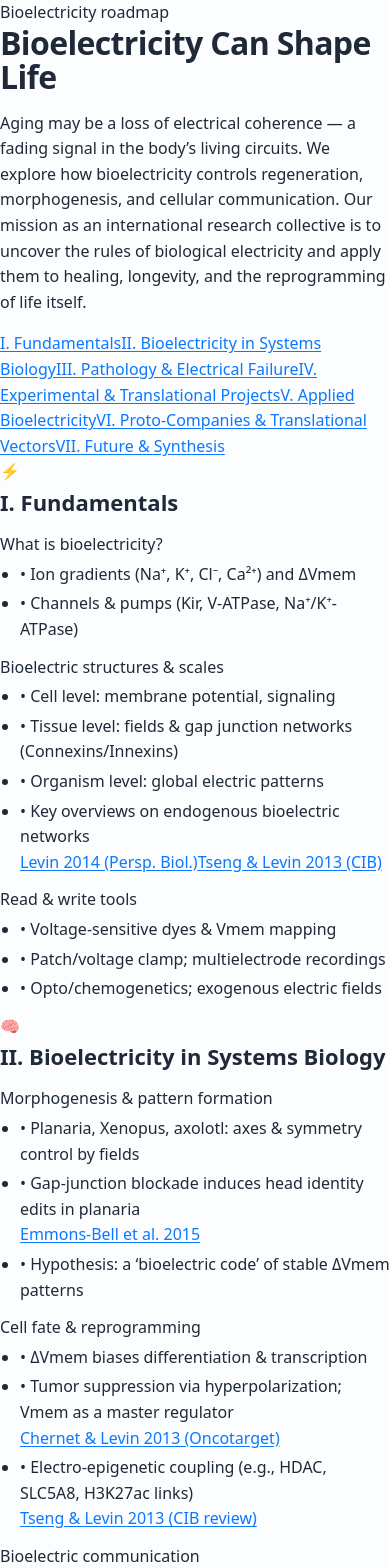
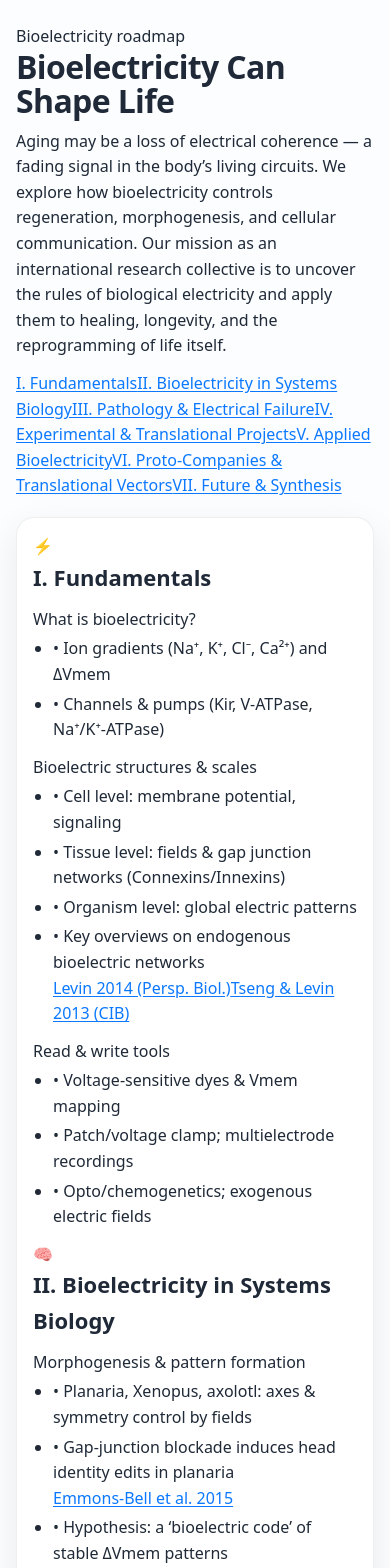
Before and after one commit to kritskayak96-ui/bioelectricity-roadmap, a React (Create React App) app: page / in a window 390 px wide. Shown: the top 1568 px of the page. Built offline with nearby package versions, Linux system fonts and the light colour scheme.

Commit message:
Update styles.css

```diff
--- a/src/styles.css
+++ b/src/styles.css
@@ -1,6 +1,6 @@
 /* =========================================================
-   ELECTROBIOPUNK — LIGHT NEON GLOW (drop-in)
-   Файл: styles.css
+   ELECTROBIOPUNK — LIGHT NEON GLOW (drop-in, React-friendly)
+   Файл: src/styles.css
    ========================================================= */
 
 /* ---------- Палитра ---------- */
@@ -25,7 +25,6 @@
   --border: 1px solid rgba(31,41,55,.08);
 }
 
-/* ---------- База и типографика ---------- */
 html, body { height: 100%; }
 * { box-sizing: border-box; }
 
@@ -37,7 +36,7 @@ body{
   position: relative;
 }
 
-/* Фон-оверлей — почти невозможно «перебить» другими стилями */
+/* Фон-оверлей */
 body::before{
   content:"";
   position: fixed;
@@ -54,7 +53,7 @@ body::before{
   pointer-events: none;
 }
 
-/* Более «чистый» свет, если поддерживается color-mix/oklab */
+/* Более «чистый» свет (если поддерживается color-mix/oklab) */
 @supports (color: color-mix(in oklab, white 100%, black 0%)) {
   body::before{
     background:
@@ -73,14 +72,19 @@ body::before{
   }
 }
 
-/* ---------- Контейнер: делаем контейнером main (если он есть) ---------- */
-main{
+/* ---------- Контейнер (без правки разметки) ----------
+   В CRA обычно: <div id="root"><div>…App…</div></div>.
+   Делаем контейнером: .App, .container и первый див под #root.
+*/
+#root > div,
+.App,
+.container{
   max-width: var(--maxw);
   margin: clamp(24px, 5vmin, 48px) auto;
   padding: 0 24px;
 }
 
-/* Заголовки и лид */
+/* Заголовки */
 h1{
   font-size: clamp(32px, 5vw, 56px);
   line-height: 1.08;
@@ -91,17 +95,19 @@ h2{
   font-size: clamp(22px, 3.2vw, 32px);
   margin: 0 0 12px 0;
 }
+p{ margin: .5rem 0 .75rem; }
 p.lead{
   color: var(--muted);
   font-size: clamp(16px, 2vw, 19px);
-  margin: 0 0 16px 0;
 }
 
-/* ---------- Авто-карточки для контента ----------
-   Превратим почти любой блок в аккуратную «карточку».
-   Не трогаем первый блок внутри main (обычно лид/герой).
+/* ---------- Авто-карточки ----------
+   Превращаем ПРЯМЫЕ дочерние блоки контейнера в карточки.
+   Не трогаем самый первый (герой/лид).
 */
-main > *:not(:first-child){
+#root > div > *:not(:first-child),
+.App > *:not(:first-child),
+.container > *:not(:first-child){
   background: #ffffffee;
   backdrop-filter: blur(2px);
   border: var(--border);
@@ -111,28 +117,20 @@ main > *:not(:first-child){
   margin: 18px 0;
 }
 
-/* Если внутри карточки сразу идёт заголовок — дайте ему люфт */
-main > *:not(:first-child) > h2:first-child{
+/* Если внутри карточки сразу заголовок */
+#root > div > *:not(:first-child) > h2:first-child,
+.App > *:not(:first-child) > h2:first-child,
+.container > *:not(:first-child) > h2:first-child{
   margin-top: 2px;
 }
 
-/* Списки помягче */
-ul, ol{
-  padding-left: 1.25rem;
-  margin: .25rem 0 .75rem;
-}
+/* Списки и ссылки */
+ul, ol{ padding-left: 1.25rem; margin: .25rem 0 .75rem; }
 li{ margin: .25rem 0; }
+a{ color: #0b78ff; text-underline-offset: 2px; }
+a:hover{ text-decoration-thickness: 2px; }
 
-/* Ссылки (видны, но не кричат) */
-a{
-  color: #0b78ff;
-  text-underline-offset: 2px;
-}
-a:hover{
-  text-decoration-thickness: 2px;
-}
-
-/* Бейджики/пилюли, если используешь */
+/* Бейджики (если понадобятся) */
 .pill{
   display:inline-block;
   border: var(--border);
@@ -143,7 +141,7 @@ a:hover{
   background: #fff;
 }
 
-/* Медиа-адаптация */
+/* Мобила */
 @media (max-width: 540px){
-  main{ padding: 0 16px; }
+  #root > div, .App, .container{ padding: 0 16px; }
 }
```
